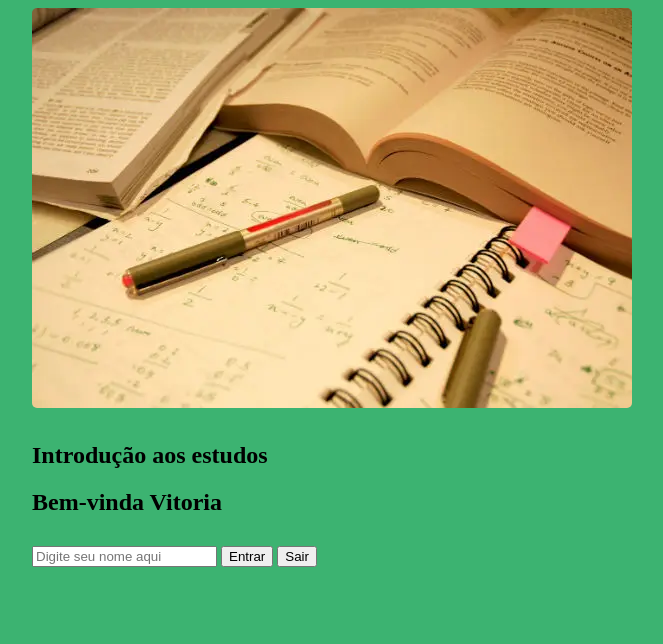
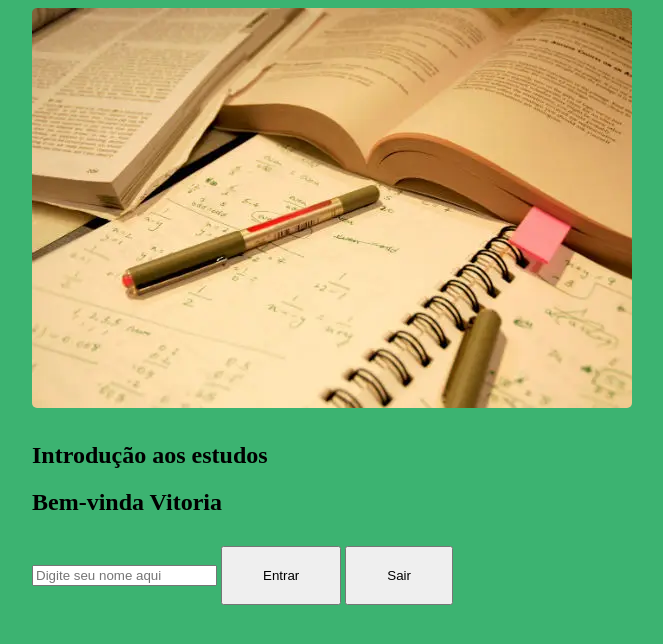
Before and after one commit to Vitorxst/Aula-HTML-potencia-TECH, a plain HTML site: page index.html in a window 1280 px wide. Shown: the whole page, without its empty margins (308-971 px from the left). Drawn offline with Linux system fonts and the light colour scheme.

Commit message:
Implementação do button
CSS

```diff
--- a/style.css
+++ b/style.css
@@ -26,3 +26,7 @@ img{
     margin: 30px 0px;
     border-radius: 5px;
 }
+
+button{
+    padding: 20px 40px;
+}
```
